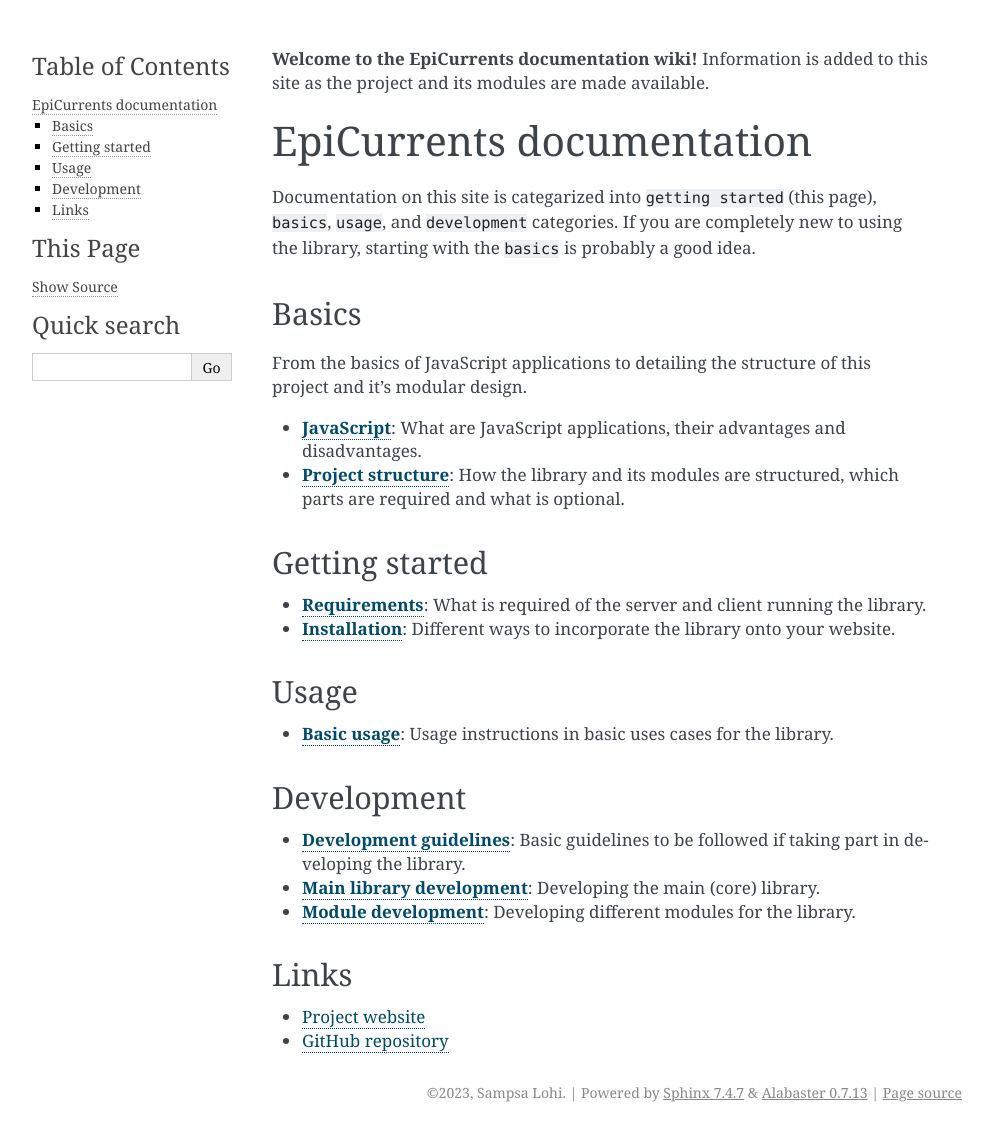
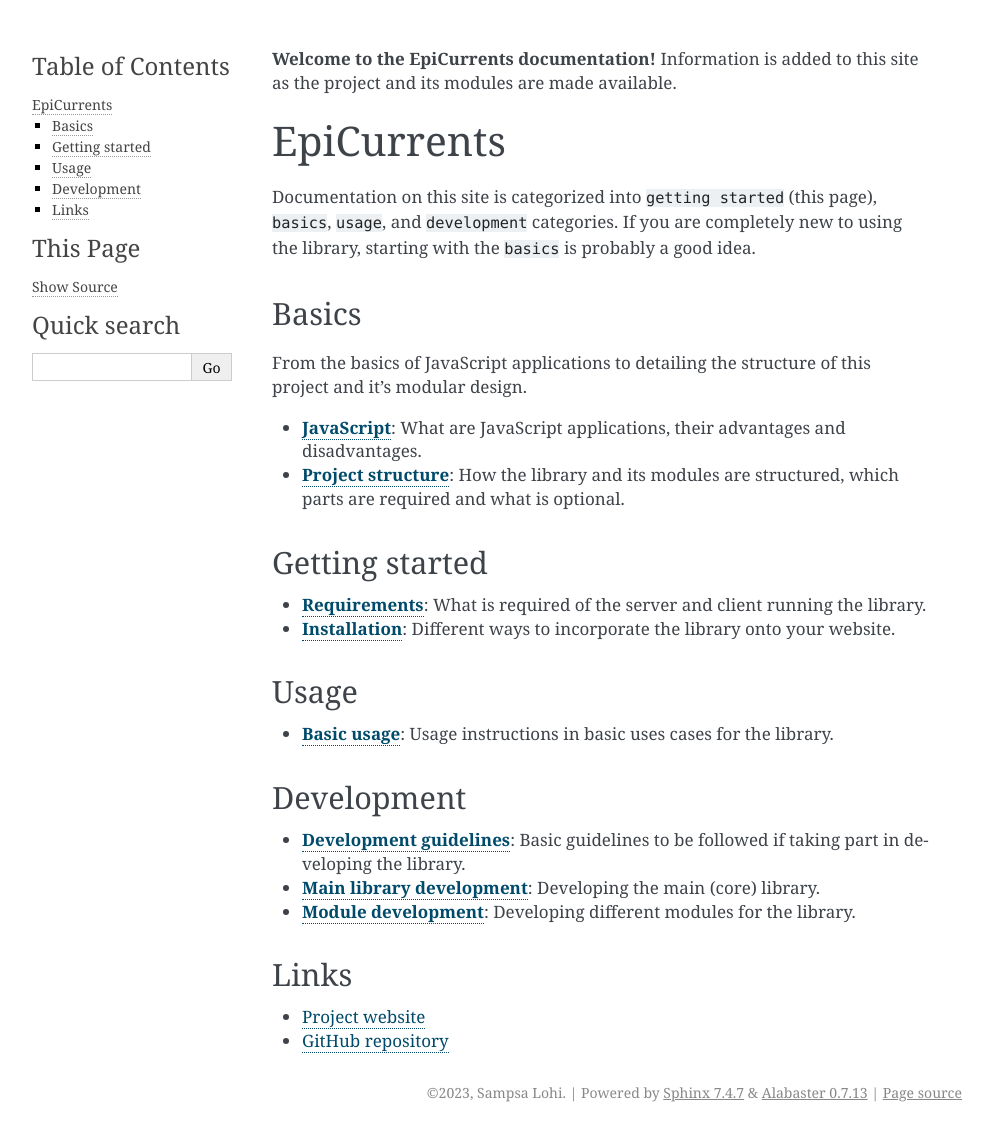
Before and after one commit to epicurrents/docs, a Sphinx documentation site: the page built from source/start.md, in a window 1280 px wide. Shown: the whole page, without its empty margins (148-1141 px from the left). Built offline with Sphinx 7.4.7, drawn with Linux system fonts in a browser that asks for light colours.

```diff
--- a/source/index.rst
+++ b/source/index.rst
@@ -3,15 +3,15 @@
    You can adapt this file completely to your liking, but it should at least
    contain the root `toctree` directive.
 
-Welcome to EpiCurrents's documentation!
-=======================================
+EpiCurrents's documentation
+===========================
 
 .. toctree::
    :maxdepth: 2
    :caption: Contents:
 
    start
-   basics/installation
+   installation/index
    usage/index
    development/index
 
--- a/source/start.md
+++ b/source/start.md
@@ -8,11 +8,11 @@
 dateCreated: 2023-09-24T14:05:37.301Z
 ---
 
-**Welcome to the EpiCurrents documentation wiki!** Information is added to this site as the project and its modules are made available.
+**Welcome to the EpiCurrents documentation!** Information is added to this site as the project and its modules are made available.
 
-# EpiCurrents documentation
+# EpiCurrents
 
-Documentation on this site is categarized into `getting started` (this page), `basics`, `usage`, and `development` categories. If you are completely new to using the library, starting with the `basics` is probably a good idea.
+Documentation on this site is categorized into `getting started` (this page), `basics`, `usage`, and `development` categories. If you are completely new to using the library, starting with the `basics` is probably a good idea.
 
 ## Basics
 From the basics of JavaScript applications to detailing the structure of this project and it's modular design.
@@ -22,8 +22,8 @@
 
 ## Getting started
 
-- **[Requirements](/basics/requirements)**: What is required of the server and client running the library.
-- **[Installation](/basics/installation)**: Different ways to incorporate the library onto your website.
+- **[Requirements](/installation/requirements)**: What is required of the server and client running the library.
+- **[Installation](/installation/index)**: Different ways to incorporate the library onto your website.
 
 ## Usage
 
```
Also changed, not shown: source/installation/index.md (renamed from source/basics/installation.md).
